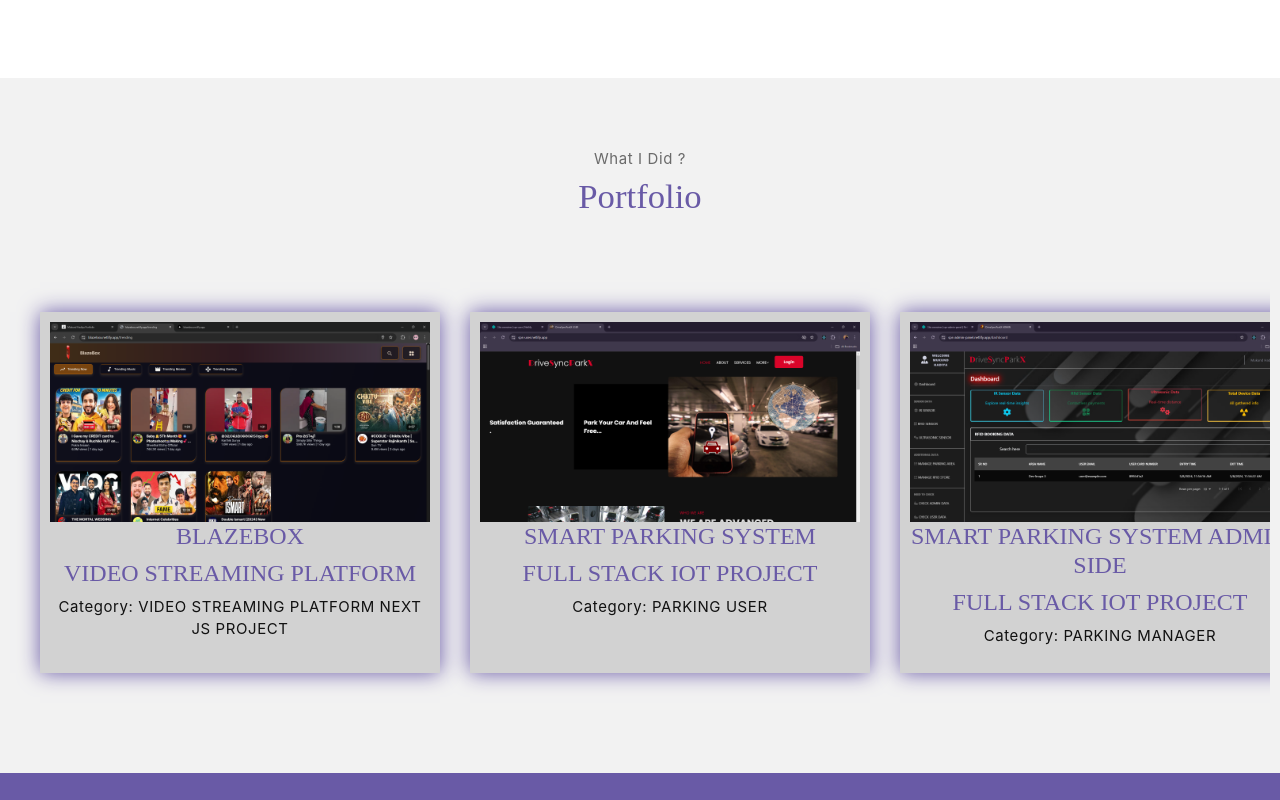
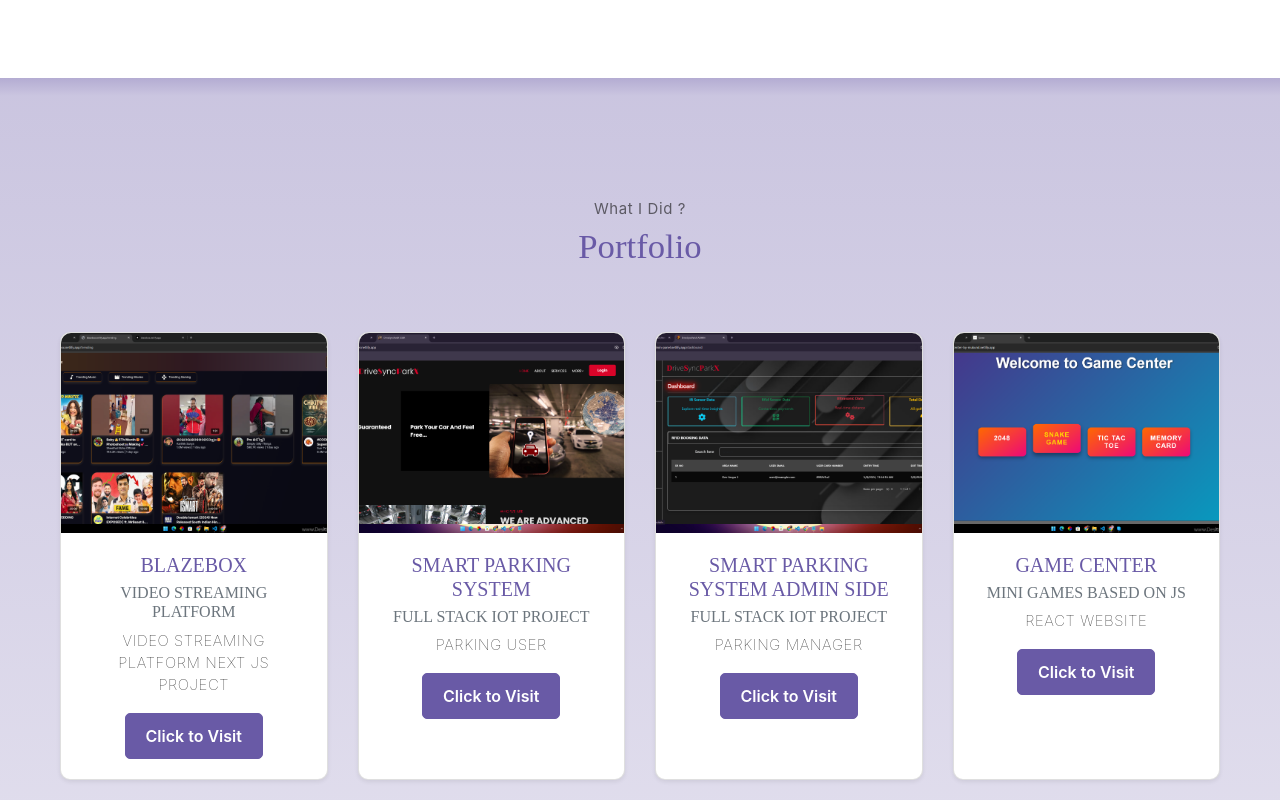
Before and after one commit to Mukund2074/Portfolio, a React (Create React App) app: page / in a window 1280 px wide. Shown: the part 2400-3200 px from the top of the page. Built offline with nearby package versions, Linux system fonts and the light colour scheme; grey boxes are pictures that could not be loaded; a web font is replaced by a local one.

Commit message:
changes in cards

```diff
--- a/src/pages/Portfolio.jsx
+++ b/src/pages/Portfolio.jsx
@@ -1,5 +1,4 @@
 import React from 'react'
-import { Link } from 'react-router-dom'
 
 export default function Portfolio({ ProjectRef }) {
 
@@ -80,43 +79,75 @@
 
 
   return (
-    <div ref={ProjectRef}>
-      <section className="section" style={{ backgroundColor: '#F2F2F2' }} id="portfolio">
+    <div   style={{
+      backgroundImage: 'linear-gradient(to top, #fff 0%, rgba(105, 90, 166, 0.35) 99%, rgba(105, 90, 166, 0.5) 100%)',
+      backgroundSize: 'cover',
+      backgroundPosition: 'center',
+      padding: '50px',
+    }} ref={ProjectRef}>
+      <section className="section" id="portfolio">
         <p className="section-subtitle">What I Did ?</p>
         <h6 className="section-title mb-6">Portfolio</h6>
 
 
-        <div style={{ display: 'flex', justifyContent: 'space-between', maxWidth: '100%', flexDirection: 'row', overflowX: 'scroll', gap: '30px', padding: '30px' }} >
+        <div className="row">
+          {links.map((link, index) => (
+            <div key={index} className="col-sm-6 col-md-4 col-lg-3 mb-4">
+              <div
+                className="card shadow-sm h-100"
+                style={{
+                  transition: 'all 0.3s ease',
+                  borderRadius: '10px',
+                  position: 'relative',
+                }}
+              >
+                <img
+                  src={link.img}
+                  alt={link.name}
+                  className="card-img-top"
+                  style={{
+                    objectFit: 'cover',
+                    height: '200px',
+                    borderTopLeftRadius: '10px',
+                    borderTopRightRadius: '10px',
+                  }}
+                />
+                <div className="card-body">
+                  <h5 className="card-title">{link.name}</h5>
+                  <h6 className="card-subtitle mb-2 text-muted">{link.subname}</h6>
+                  <p className="card-text"> {link.category}</p>
 
-          {links.map((link, index) => (
-            <div key={index} className="col-sm-12 col-md-4 col-lg-4" style={{
-              minWidth: '250px',
-              backgroundColor: '#d2d2d2',
-              overflow: 'hidden',
-              padding: '10px',
-              maxHeight: '450px',
-              boxShadow: '0 0 20px #695aa6',
-            }}>
-              <Link to={link.to} className="portfolio-card" style={{  maxHeight: '200px' , overflow: 'hidden'}}>
-                <img src={link.img} className='w-100 ' alt={link.name} />
-                <span className="portfolio-card-overlay">
-                  <span className="portfolio-card-caption">
-                    <h4>{link.name}</h4>
-                    <h4>{link.subname}</h4>
-                    <p className="font-weight-normal">Category: {link.category} <br /> click to visit</p>
-                  </span>
-                </span>
-              </Link>
-              <span className="portfolio-card-caption">
-                <h4>{link.name}</h4>
-                <h4>{link.subname}</h4>
-                <p className="font-weight-normal">Category: {link.category} </p>
-              </span>
+                  <a
+                    href={link.to}
+                    target="_blank"
+                    rel="noopener noreferrer"
+                    className="btn btn-primary"
+                    style={{
+                      fontWeight: '600',
+                      padding: '10px 20px',
+                      borderRadius: '5px',
+                    }}
+                  >
+                    Click to Visit
+                  </a>
+                </div>
+              </div>
             </div>
           ))}
-
         </div>
       </section>
+
+      <style>{`
+        .card:hover {
+          box-shadow: 0 8px 16px rgba(0, 0, 0, 0.2), 0 4px 30px rgba(105, 90, 166, 0.6);
+          transform: translateY(-5px);
+          filter: brightness(1.05);
+        }
+
+        .card {
+          transition: all 0.3s ease;
+        }
+      `}</style>
     </div>
   )
 }
```
